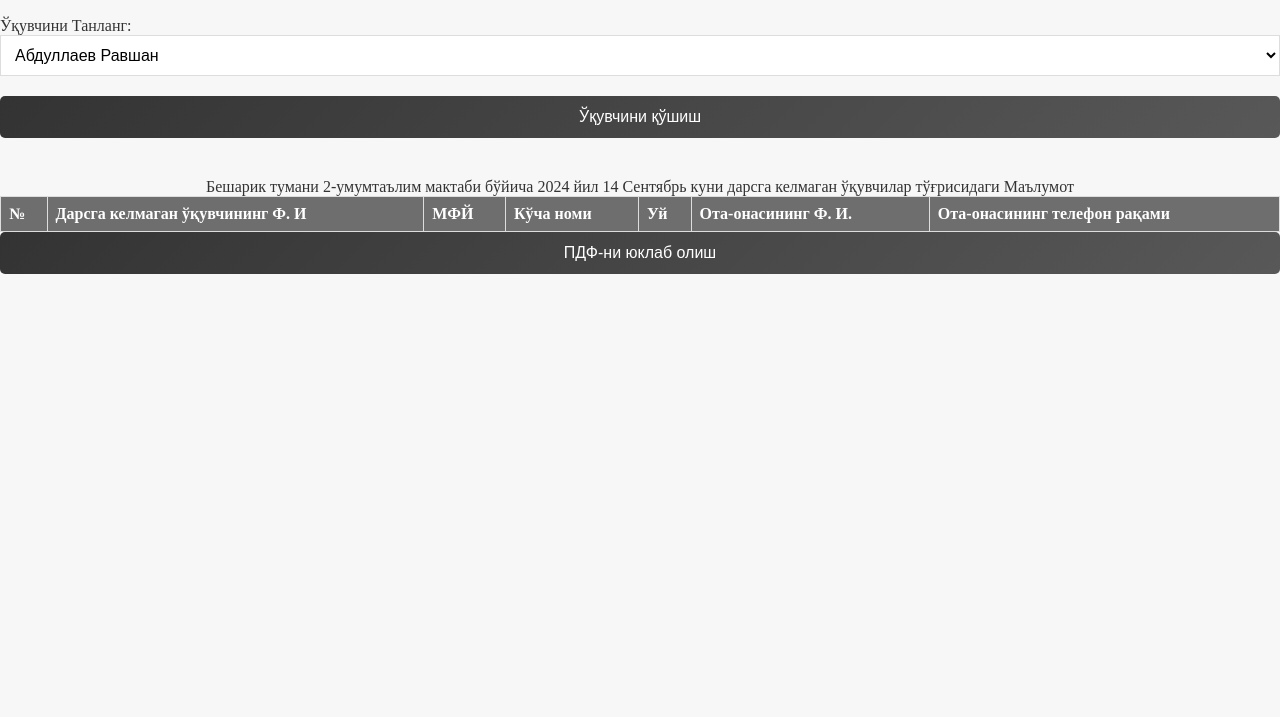
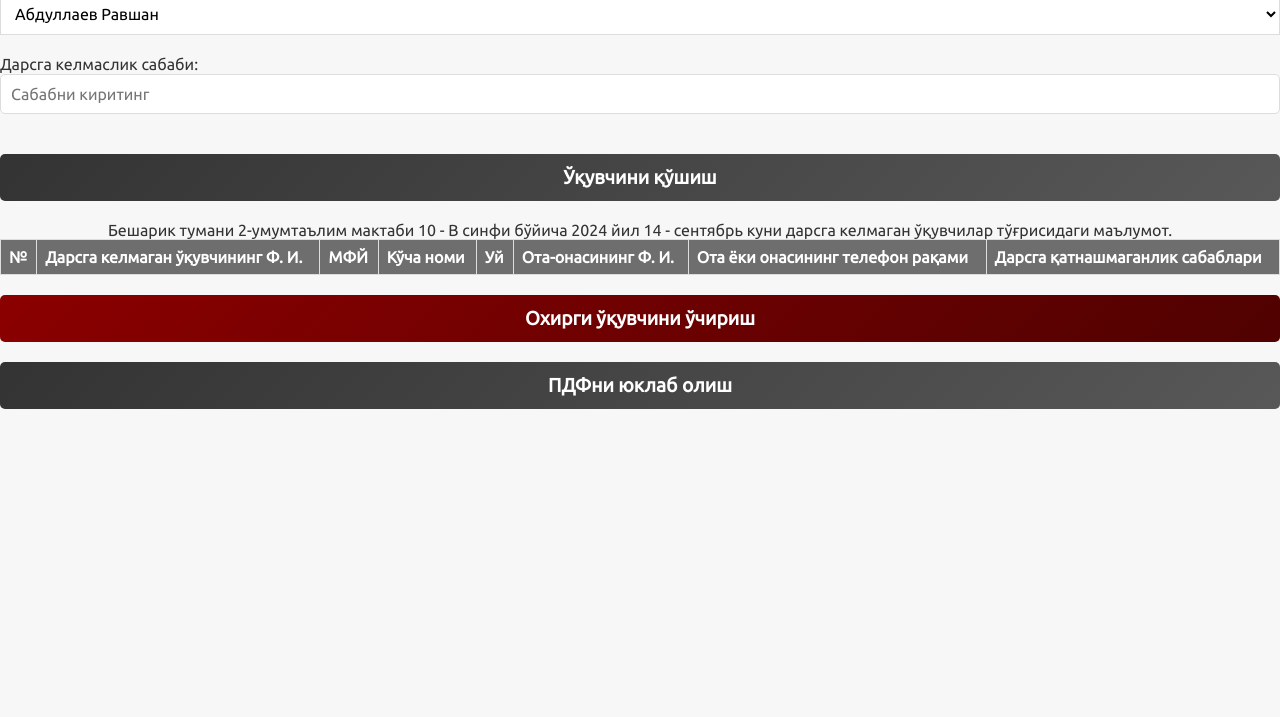
Before and after one commit to zohidjondev/davomat, a plain HTML site: page index.html in a window 1280 px wide. Shown: the part 83-800 px from the top of the page. Drawn offline with Linux system fonts and the light colour scheme.

Commit message:
v4.0 Updated UI, added reason field.

```diff
--- a/index.html
+++ b/index.html
@@ -15,30 +15,33 @@
       <!-- Options will be loaded here via JavaScript -->
     </select>
 
+    <!-- Reason Input -->
+    <label for="reasonInput">Дарсга келмаслик сабаби: </label>
+    <input type="text" id="reasonInput" placeholder="Сабабни киритинг" />
+
     <button id="addStudentBtn">Ўқувчини қўшиш</button>
 
     <!-- Table Section -->
     <table id="attendanceTable">
-      <caption>
-        <!-- Бешарик тумани 2-умумтаълим мактаби бўйича 2024 йил (хх ой) куни дарсга келмаган ўқувчилар тўғрисидаги Маълумот -->
-      </caption>
+      <caption></caption>
       <thead>
         <tr>
           <th>№</th>
-          <th>Дарсга келмаган ўқувчининг Ф. И</th>
+          <th>Дарсга келмаган ўқувчининг Ф. И.</th>
           <th>МФЙ</th>
           <th>Кўча номи</th>
           <th>Уй</th>
           <th>Ота-онасининг Ф. И.</th>
-          <th>Ота-онасининг телефон рақами</th>
+          <th>Ота ёки онасининг телефон рақами</th>
+          <th>Дарсга қатнашмаганлик сабаблари</th>
         </tr>
       </thead>
       <tbody>
         <!-- Rows will be added here dynamically -->
       </tbody>
     </table>
-
-    <button id="printBtn">ПДФ-ни юклаб олиш</button>
+    <button class="danger deleteLastBtn">Охирги ўқувчини ўчириш</button>
+    <button id="printBtn">ПДФни юклаб олиш</button>
 
     <script src="script.js"></script>
     <script src="https://cdnjs.cloudflare.com/ajax/libs/html2pdf.js/0.9.2/html2pdf.bundle.min.js"></script>
--- a/script.js
+++ b/script.js
@@ -4,24 +4,26 @@ document.addEventListener("DOMContentLoaded", () => {
     .getElementById("attendanceTable")
     .querySelector("tbody");
   const addStudentBtn = document.getElementById("addStudentBtn");
+  const deleteLastBtn = document.querySelector(".deleteLastBtn"); // Ensure this matches the correct ID
   const printBtn = document.getElementById("printBtn");
   const caption = document.querySelector("#attendanceTable caption");
+  const reasonInput = document.getElementById("reasonInput");
   let studentCount = 0;
 
   // Define month names in Uzbek Cyrillic
   const monthNames = [
-    "Январь",
-    "Февраль",
-    "Март",
-    "Апрель",
-    "Май",
-    "Июнь",
-    "Июль",
-    "Август",
-    "Сентябрь",
-    "Октябрь",
-    "Ноябрь",
-    "Декабрь",
+    "январь",
+    "февраль",
+    "март",
+    "апрель",
+    "май",
+    "июнь",
+    "июль",
+    "август",
+    "сентябрь",
+    "октябрь",
+    "ноябрь",
+    "декабрь",
   ];
 
   // Fetch the student data from the external JSON file
@@ -38,9 +40,16 @@ document.addEventListener("DOMContentLoaded", () => {
         studentSelect.appendChild(option);
       });
 
-      // Add selected student to the table
+      // Add selected student(s) to the table
       addStudentBtn.addEventListener("click", () => {
         const selectedOptions = Array.from(studentSelect.selectedOptions);
+        const reasonText = reasonInput.value.trim();
+
+        if (reasonText === "") {
+          alert("Илтимос, ўқувчининг йўқлигини сабабини киритинг.");
+          return;
+        }
+
         selectedOptions.forEach((option) => {
           const student = students[option.value];
           const row = attendanceTable.insertRow();
@@ -51,9 +60,13 @@ document.addEventListener("DOMContentLoaded", () => {
           row.insertCell(2).textContent = student.mfy; // MFY
           row.insertCell(3).textContent = student.street; // Street
           row.insertCell(4).textContent = student.house; // House
-          row.insertCell(5).textContent = student.parentName; // Parents Name (for future use)
-          row.insertCell(6).textContent = student.parentNumber; // Number (for future use)
+          row.insertCell(5).textContent = student.parentName; // Parents Name
+          row.insertCell(6).textContent = student.parentNumber; // Parent's Phone Number
+          row.insertCell(7).textContent = reasonText; // Reason for absence
         });
+
+        // Clear the reason input after adding the student
+        reasonInput.value = "";
       });
     })
     .catch((error) => console.error("Error fetching the student data:", error));
@@ -65,26 +78,36 @@ document.addEventListener("DOMContentLoaded", () => {
   const monthIndex = today.getMonth(); // Month index (0-11)
   const monthName = monthNames[monthIndex]; // Get the month name from the array
 
-  caption.textContent = `Бешарик тумани 2-умумтаълим мактаби бўйича ${year} йил ${day} ${monthName} куни дарсга келмаган ўқувчилар тўғрисидаги Маълумот`;
+  caption.textContent = `Бешарик тумани 2-умумтаълим мактаби 10 - В синфи бўйича ${year} йил ${day} - ${monthName} куни дарсга келмаган ўқувчилар тўғрисидаги маълумот.`;
 
-  // Download PDF
+  // Delete the last row from the table
+  deleteLastBtn.addEventListener("click", () => {
+    const rows = attendanceTable.rows.length;
+    if (rows > 0) {
+      attendanceTable.deleteRow(rows - 1);
+      studentCount--;
+    }
+  });
+
+  // Download PDF with html2pdf
   printBtn.addEventListener("click", () => {
     const today = new Date();
     const formattedDate = today.toLocaleDateString("en-GB").replace(/\//g, "."); // Format: dd.mm.yyyy
     const pdfFileName = `${formattedDate}-davomat.pdf`;
 
     // Update caption with the current date for the PDF
-    caption.textContent = `Бешарик тумани 2-умумтаълим мактаби бўйича ${year} йил ${day} ${monthName} куни дарсга келмаган ўқувчилар тўғрисидаги Маълумот`;
+    caption.textContent = `Бешарик тумани 2-умумтаълим мактаби, 10 В синф бўйича ${year} йил ${day} ${monthName} куни дарсга келмаган ўқувчилар тўғрисидаги маълумот`;
 
     const element = document.getElementById("attendanceTable");
     const opt = {
       margin: 1,
       filename: pdfFileName,
-      image: { type: "jpeg", quality: 0.98 },
+      image: { type: "jpeg", quality: 0.98 }, // Use "jpeg" instead of "pdf" here
       html2canvas: { scale: 2 },
       jsPDF: { unit: "in", format: "a4", orientation: "landscape" },
     };
 
+    // Generate and download the PDF
     html2pdf().from(element).set(opt).save();
   });
 });
--- a/style.css
+++ b/style.css
@@ -1,4 +1,14 @@
-/* General Page Styles */
+@font-face {
+  font-family: "Ubuntu";
+  src: url("fonts/Ubuntu-Regular.ttf");
+}
+
+* {
+  font-family: "Ubuntu";
+  margin: 0;
+  padding: 0;
+}
+
 body {
   font-family: "Lora", serif;
   background-color: #f7f7f7;
@@ -27,7 +37,8 @@ table {
   margin-top: 20px;
 }
 
-th, td {
+th,
+td {
   padding: 8px;
   border: 1px solid #ddd;
 }
@@ -61,6 +72,27 @@ select option:nth-child(odd) {
   background-color: #f2f2f2;
 }
 
+section option {
+  display: flex;
+  gap: 4px;
+}
+
+/* Input Field Styles (Reason for not attending) */
+input[type="text"] {
+  width: 100%;
+  padding: 10px;
+  font-size: 16px;
+  border: 1px solid #ddd;
+  background-color: #fff;
+  margin-bottom: 20px;
+  border-radius: 5px;
+  box-sizing: border-box;
+}
+
+.danger {
+  background: linear-gradient(135deg, darkred, rgb(80, 1, 1));
+}
+
 /* Button Styles */
 button {
   width: 100%;
@@ -73,7 +105,9 @@ button {
   cursor: pointer;
   transition: background 0.3s ease-in-out;
   text-align: center;
-  margin-bottom: 20px;
+  margin-top: 20px;
+  font-size: 1.2rem;
+  font-weight: 700;
 }
 
 button:hover {
@@ -88,7 +122,7 @@ button:hover {
   table {
     width: 100%;
     font-size: 12pt;
-    border-collapse: collapse; /* Ensure border-collapse for print */
+    border-collapse: collapse;
   }
   th {
     background-color: #333;
@@ -96,7 +130,7 @@ button:hover {
   }
   td {
     padding: 6px;
-    border: 1px solid #ddd; /* Ensure borders are consistent */
+    border: 1px solid #ddd;
   }
 }
 
@@ -106,7 +140,13 @@ button:hover {
     width: 100%;
   }
   select,
+  input[type="text"],
   button {
     width: 100%;
   }
 }
+
+/* Make the student and parent names bold */
+.bold-text {
+  font-weight: bold;
+}
```
Also changed, not shown: fonts/UFL.txt (added), fonts/Ubuntu-Bold.ttf (added), fonts/Ubuntu-BoldItalic.ttf (added), fonts/Ubuntu-Italic.ttf (added), fonts/Ubuntu-Light.ttf (added), fonts/Ubuntu-LightItalic.ttf (added), fonts/Ubuntu-Medium.ttf (added), fonts/Ubuntu-MediumItalic.ttf (added), fonts/Ubuntu-Regular.ttf (added).
